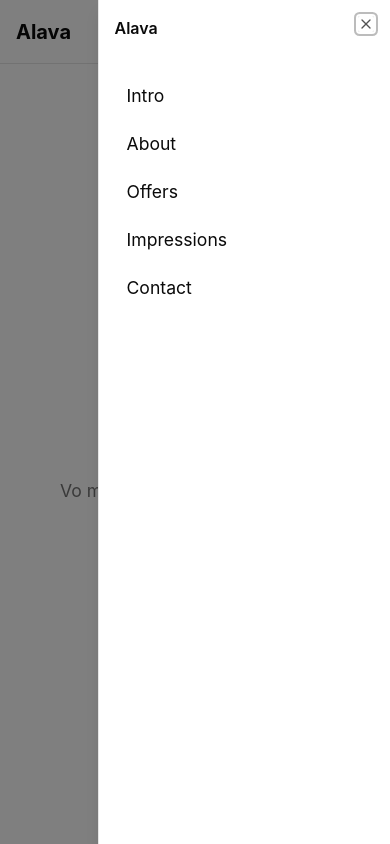
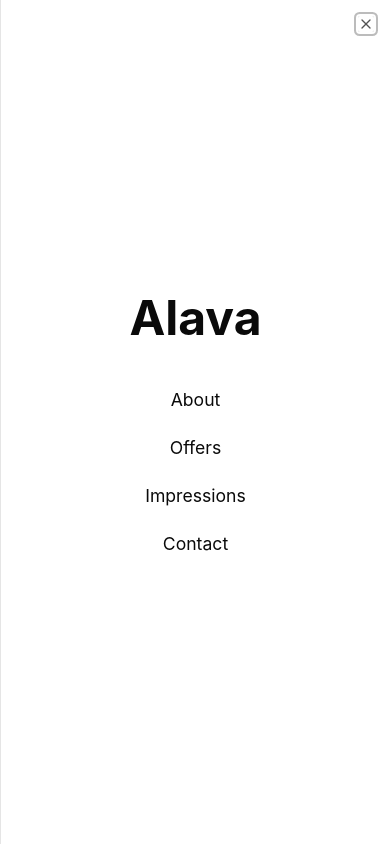
Before and after one commit to uboddot/alava, a React (Vite) app in the folder alavaFrontend/: page / in a window 390 px wide. Both pictures are taken after a click on the button "Open menu". Shown: the top 844 px of the page. Built offline with nearby package versions, Linux system fonts and the light colour scheme.

Commit message:
redesign of mobile navbar

```diff
--- a/alavaFrontend/src/App.tsx
+++ b/alavaFrontend/src/App.tsx
@@ -10,6 +10,7 @@ function App() {
       <NavBar />
       <main>
         <Section id="intro">
+          <button onClick={() => alert('Button clicked!')}>Click Me</button>
           <h1 className="introTitle">Alava</h1>
           <p className="introSubtitle">Vo mir für die mit Liebi & Pflanze</p>
         </Section>
--- a/alavaFrontend/src/NavBar/NavBar.css
+++ b/alavaFrontend/src/NavBar/NavBar.css
@@ -30,10 +30,25 @@
   display: flex;
   flex-direction: column;
   padding: 0 1rem;
+  width: 100%;
+}
+
+.navBarSheet {
+  width: 100%;
+  display: flex;
+  align-items: center;
+  justify-content: center;
+}
+
+.navBarSheetTitle {
+  font-size: 3rem;
+  font-weight: bold;
+  line-height: 1.1;
 }
 
 .navBarMobileLinks a {
   display: flex;
+  justify-content: center;
   align-items: center;
   min-height: 3rem;
   padding: 0 0.75rem;
@@ -49,6 +64,20 @@
 @media (max-width: 768px) {
   .navBar {
     padding: 0 1rem;
+    background: linear-gradient(
+      to bottom,
+      color-mix(in oklch, var(--background) 95%, transparent),
+      color-mix(in oklch, var(--background) 0%, transparent)
+    );
+    border-bottom: 0px;
+  }
+
+  /* solid backgrounds so the brand and menu button stay readable over the see-through bar */
+  .navBarBrand {
+    padding: 0.25rem 0.75rem;
+    border-radius: 6px;
+    background-color: var(--background);
+    box-shadow: 0px 0px 20px 20px var(--background);
   }
 
   .navBarDesktop {
@@ -57,5 +86,6 @@
 
   .navBarMobileTrigger {
     display: inline-flex;
+    background-color: var(--background);
   }
 }
--- a/alavaFrontend/src/NavBar/NavBar.tsx
+++ b/alavaFrontend/src/NavBar/NavBar.tsx
@@ -30,7 +30,7 @@ function NavBar() {
       {/* Desktop: horizontal links */}
       <NavigationMenu className="navBarDesktop">
         <NavigationMenuList>
-          {sections.map((section) => (
+          {sections.filter(section => !section.navignore).map((section) => (
             <NavigationMenuItem key={section.id}>
               <NavigationMenuLink asChild className={navigationMenuTriggerStyle()}>
                 <a href={`#${section.id}`}>{section.label}</a>
@@ -47,12 +47,14 @@ function NavBar() {
             <MenuIcon />
           </Button>
         </SheetTrigger>
-        <SheetContent side="right">
+        <SheetContent side="right" className="navBarSheet">
           <SheetHeader>
-            <SheetTitle>Alava</SheetTitle>
+            <SheetTitle className="navBarSheetTitle">
+              <a href="#intro" onClick={() => setMenuOpen(false)}>Alava</a>
+            </SheetTitle>
           </SheetHeader>
           <nav className="navBarMobileLinks">
-            {sections.map((section) => (
+            {sections.filter(section => !section.navignore).map((section) => (
               <a key={section.id} href={`#${section.id}`} onClick={() => setMenuOpen(false)}>
                 {section.label}
               </a>
--- a/alavaFrontend/src/sections.ts
+++ b/alavaFrontend/src/sections.ts
@@ -1,10 +1,10 @@
 // Page sections in display order; shared by the navigation and the page layout.
 export const sections = [
-  { id: 'intro', label: 'Intro' },
-  { id: 'about', label: 'About' },
-  { id: 'offers', label: 'Offers' },
-  { id: 'impressions', label: 'Impressions' },
-  { id: 'contact', label: 'Contact' },
+  { id: 'intro', label: 'Intro', navignore: true },
+  { id: 'about', label: 'About', navignore: false },
+  { id: 'offers', label: 'Offers', navignore: false },
+  { id: 'impressions', label: 'Impressions', navignore: false },
+  { id: 'contact', label: 'Contact', navignore: false },
 ] as const;
 
 export type SectionId = (typeof sections)[number]['id'];
```
